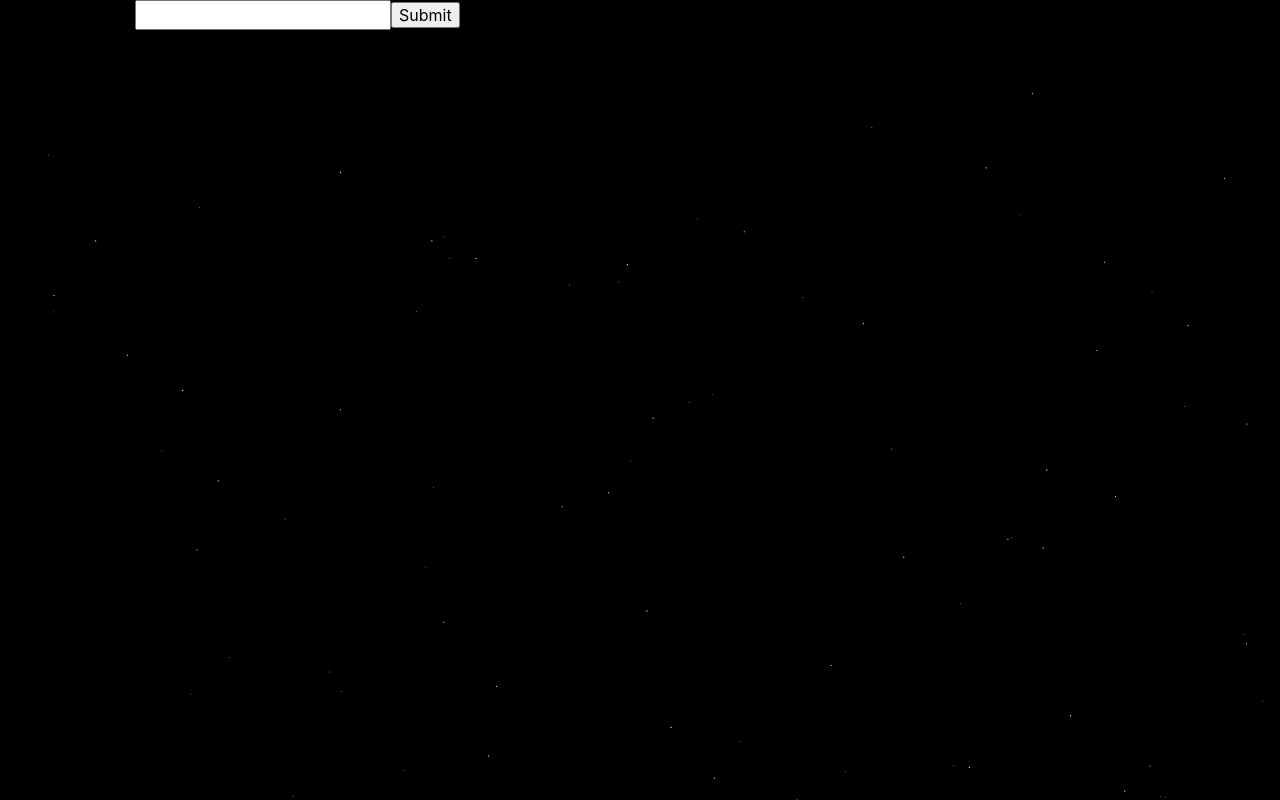
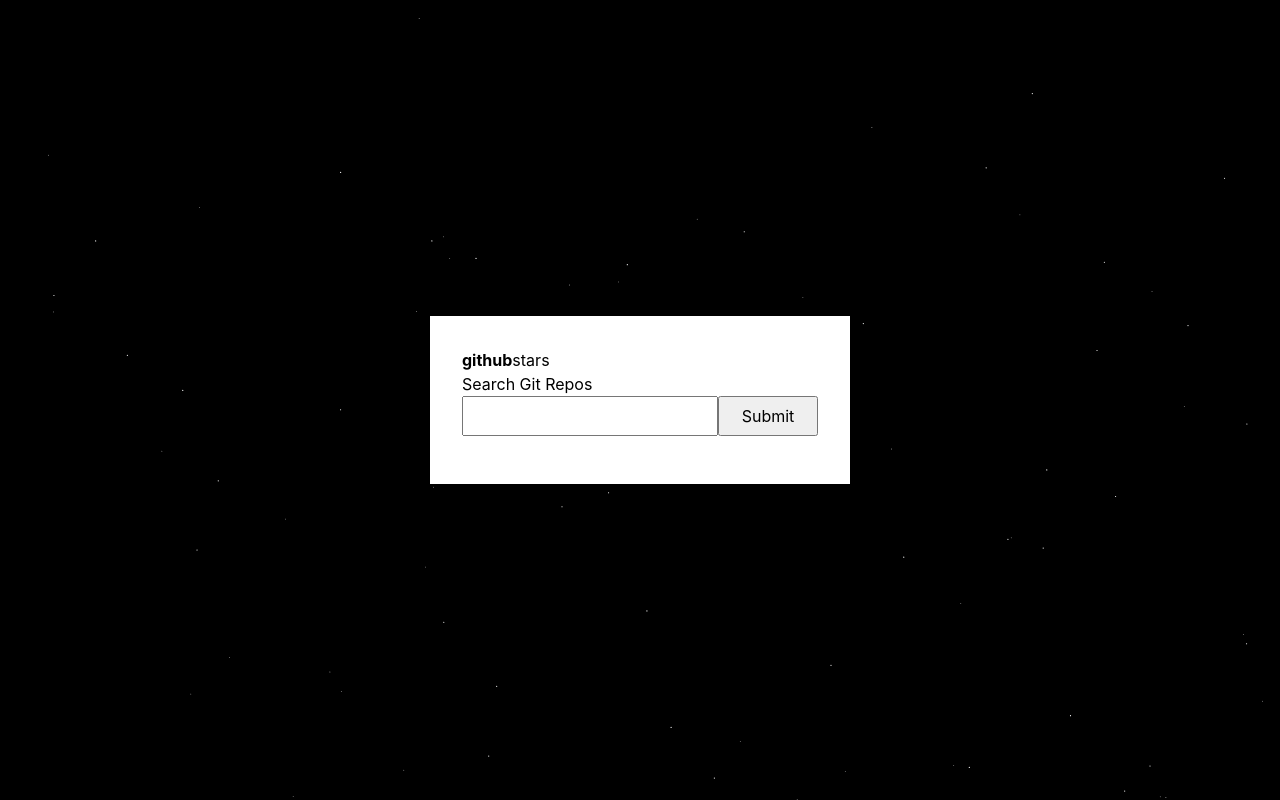
Before and after one commit to jamesgeorgewilliams/githubapi-star-search-react, a React (Create React App) app: page / in a window 1280 px wide. Built offline with nearby package versions, Linux system fonts and the light colour scheme.

Commit message:
feat: Update base styles with css grid

```diff
--- a/src/App.tsx
+++ b/src/App.tsx
@@ -44,7 +44,6 @@
         stargazers_count: item.stargazers_count,
         name: item.name
       }) as ItemKeys))
-      // return response.data["items"];
       return response.data["items"].map((item: any) => ({
         language: item.language,
         stargazers_count: item.stargazers_count,
@@ -57,16 +56,21 @@
   return (
     <div className="App">
       <Canvas />
+      <main className="page">
+        <div className="container">
+          <p><span><b>github</b></span>stars</p>
           <form action="" onSubmit={onSubmit}>
-        <label htmlFor="search">Search Git Repos:</label>
+            <label htmlFor="search">Search Git Repos</label>
             <input type="text" id="search" aria-label="Search through git repos"></input>
             <input type="submit"/>
-      </form>
           <div>
             <ul>
               {state && state.map((item: any) => <Card {...item} key={item.name} />)}
             </ul>
           </div>
+          </form>
+        </div>
+      </main>
     </div>
   );
 }
--- a/src/components/Canvas.tsx
+++ b/src/components/Canvas.tsx
@@ -3,21 +3,21 @@
 const Canvas: React.FC = (): JSX.Element => {
 
     const canvasRef = useRef<HTMLCanvasElement>(null!);
-    const particlesArray: {
-        x: number
-        y: number
-        size: number
-        speedX: number
-        speedY: number
-        update(): void
-        draw(): void
-    }[] = [];
 
     useEffect(() => {
         const canvas = canvasRef.current;
         const ctx = canvas.getContext('2d')!;
         canvas.width = window.innerWidth;
         canvas.height = window.innerHeight;
+        const particlesArray: {
+            x: number
+            y: number
+            size: number
+            speedX: number
+            speedY: number
+            update(): void
+            draw(): void
+        }[] = [];
 
 
         window.addEventListener('resize', () => {
@@ -47,7 +47,7 @@
             update(): void {
                 this.x += this.speedX;
                 this.y += this.speedY;
-                this.opacity += 0.01;
+                this.opacity += 0.03;
                 if (this.size > 0.2) this.size -= 0.001;
             }
 
--- a/src/index.scss
+++ b/src/index.scss
@@ -1,4 +1,6 @@
 @import "./styles/base";
 @import "./styles/components/canvas";
 @import "./styles/components/card";
+@import "./styles/components/container";
 @import "./styles/components/form";
+@import "./styles/components/page";
--- a/src/react-app-env.d.ts
+++ /dev/null
@@ -1 +0,0 @@
-/// <reference types="react-scripts" />
--- a/src/styles/base.scss
+++ b/src/styles/base.scss
@@ -42,6 +42,10 @@
   -moz-osx-font-smoothing: grayscale;
 }
 
+.App {
+  min-height: 100vh;
+}
+
 /* A elements that don't have a class get default styles */
 a:not([class]) {
   text-decoration-skip-ink: auto;
--- /dev/null
+++ b/src/styles/components/container.scss
@@ -0,0 +1,4 @@
+.container {
+  padding: 2rem;
+  background-color: #ffffff;
+}
--- a/src/styles/components/form.scss
+++ b/src/styles/components/form.scss
@@ -1,4 +1,23 @@
 form {
-  //   display: grid;
-  //   grid-template-columns: auto 1fr auto;
+  display: grid;
+  grid-template-columns: auto 100px;
+  grid-template-areas:
+    "label label"
+    "input button";
 }
+
+label {
+  grid-area: label;
+}
+
+input[type="text"] {
+  grid-area: input;
+}
+
+input[type="submit"] {
+  grid-area: button;
+}
+
+input {
+  height: 2.5rem;
+}
--- /dev/null
+++ b/src/styles/components/page.scss
@@ -0,0 +1,6 @@
+.page {
+  min-height: 100vh;
+  display: grid;
+  justify-content: center;
+  align-content: center;
+}
```
Lines whose indentation alone changed are shown as unchanged.
